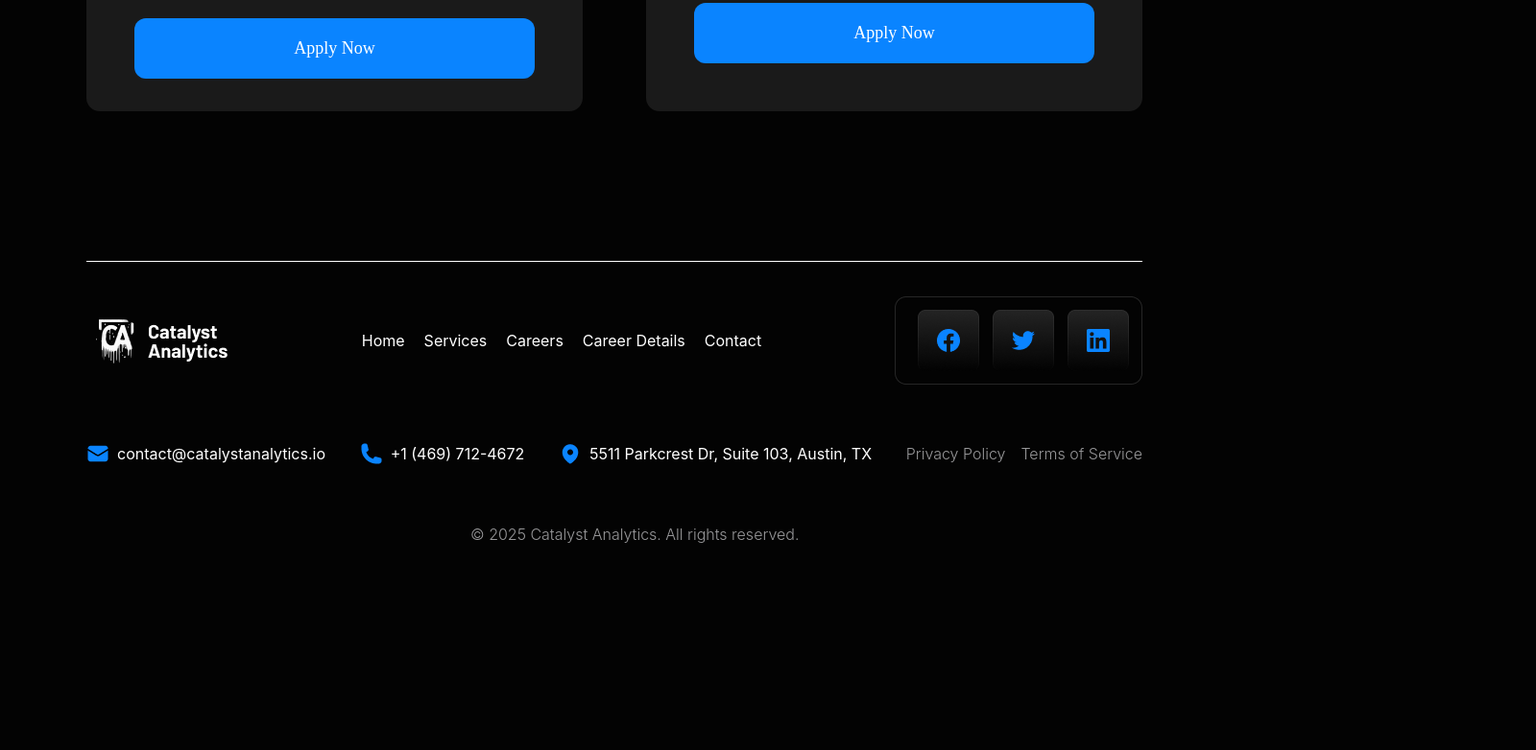
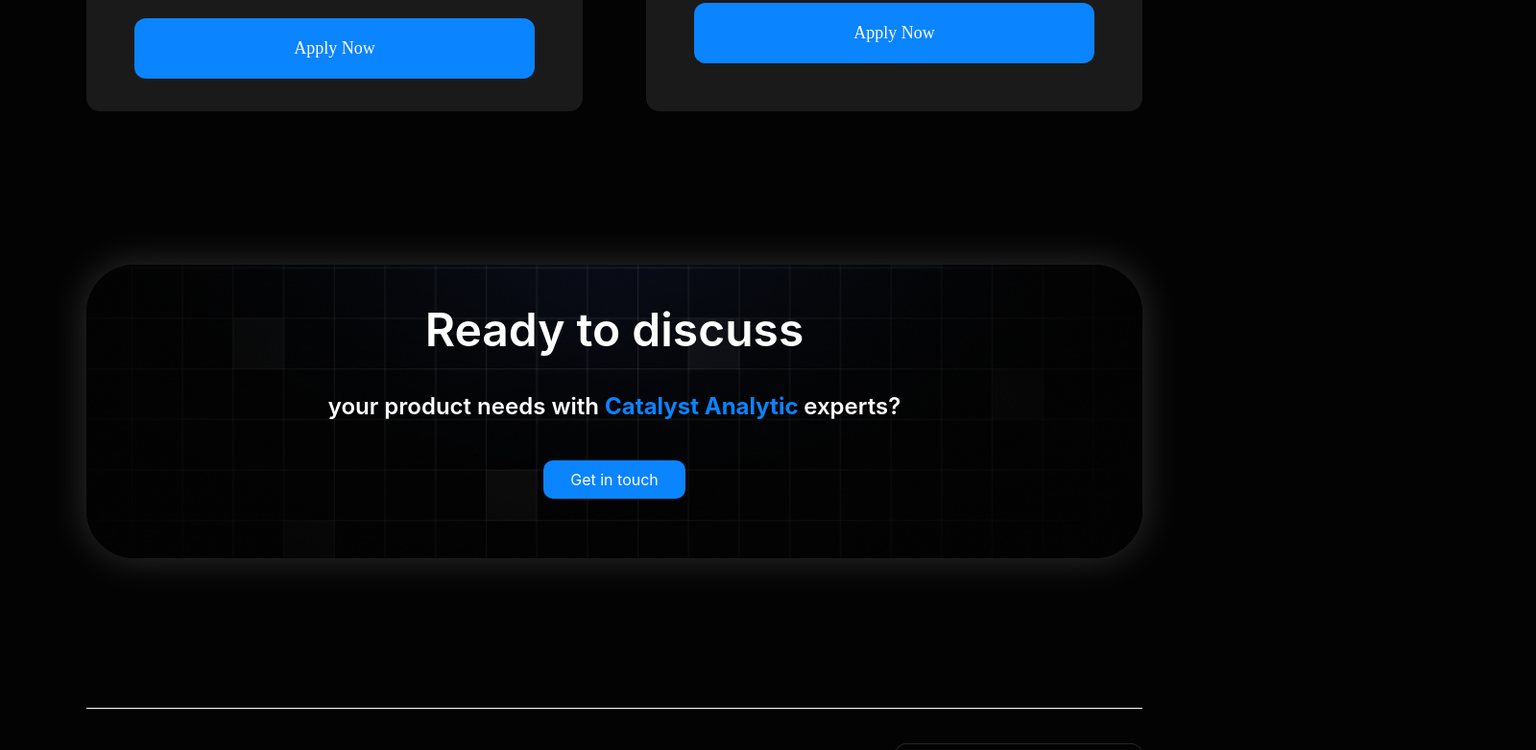
Before and after one commit to mnozilshoev-rgb/Exam3, a website: page src/page3.html in a window 1280 px wide. Shown: the part 2236-3018 px from the top of the page at 96% size, 1600 px wide, since content can reach past the window. Before the commit the page ends 2825 px from the top, so only its background shows below. Drawn offline with nearby package versions, Linux system fonts and the light colour scheme; files that its build step writes are made by us from their sources.

Commit message:
done page 3

```diff
--- a/src/page3.html
+++ b/src/page3.html
@@ -91,7 +91,7 @@
 
         <h1 class="text-4xl text-center font-semibold leading-14 mt-20 mb-10 ">Open Positions</h1>
 
-        <div class="flex-col lg:flex lg:flex-row justify-between flex-wrap ">
+       <div class="flex-col lg:flex lg:flex-row justify-between flex-wrap overflow-hidden ">
 
             <div
                 class="flex mt-10 flex-col items-start p-[50px] gap-[40px] lg:w-[47%] w-[95%] lg:h-[600px] h-200 bg-[#1A1A1A] rounded-[14px]">
@@ -357,6 +357,18 @@
 
         </div>
 
+
+         <div class=" hidden lg:block w-full h-[306px] shadow-[0_0_40px_rgba(255,255,255,0.18)] bg-cover bg-center bg-no-repeat mt-40  rounded-[50px]"
+            style="background-image: url('images/hyyy.png');">
+             <h1 class="text-5xl pt-10 text-center font-semibold m-auto leading-14  ">Ready to discuss</h1>
+             <p class="text-center font-semibold mt-9 text-2xl">your product needs with <span class="text-[#0A84FF] font-bold">
+
+              Catalyst Analytic </span> experts?</p>
+              <button class="hidden lg:block p-2 pl-7 pr-7 rounded-[10px] bg-[#0A84FF] m-auto mt-10 text-white"> Get in touch</button>
+
+
+        </div>
+
     </div>
 
      <div
```
Also changed, not shown: src/images/hyyy.png (added), src/page4.html (added).
